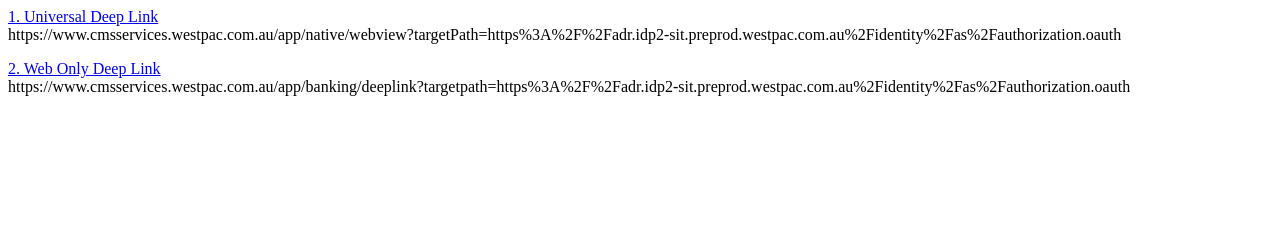
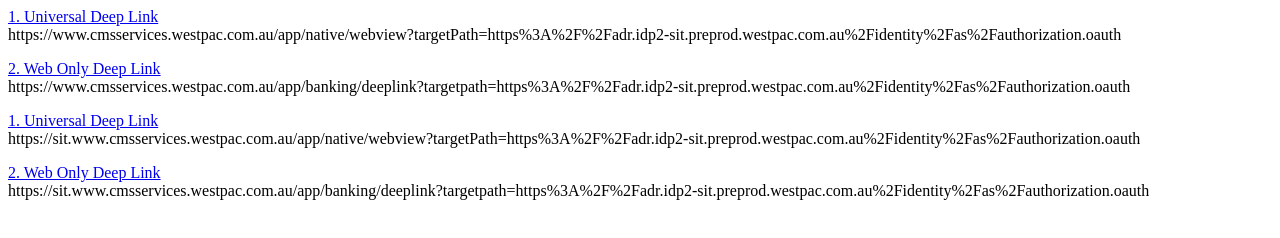
Before and after one commit to jcuiuliwbc/static, a plain HTML site: page index.html in a window 1280 px wide. Drawn offline with Linux system fonts and the light colour scheme.

Commit message:
Update index.html

```diff
--- a/index.html
+++ b/index.html
@@ -5,12 +5,21 @@
         <br />
         https://www.cmsservices.westpac.com.au/app/native/webview?targetPath=https%3A%2F%2Fadr.idp2-sit.preprod.westpac.com.au%2Fidentity%2Fas%2Fauthorization.oauth
         </p>
-
         <p>
         <a href="https://www.cmsservices.westpac.com.au/app/banking/deeplink?targetpath=https%3A%2F%2Fadr.idp2-sit.preprod.westpac.com.au%2Fidentity%2Fas%2Fauthorization.oauth">2. Web Only Deep Link</a>
         <br />
         https://www.cmsservices.westpac.com.au/app/banking/deeplink?targetpath=https%3A%2F%2Fadr.idp2-sit.preprod.westpac.com.au%2Fidentity%2Fas%2Fauthorization.oauth
         </p>
+        <p>
+        <a href="https://sit.www.cmsservices.westpac.com.au/app/native/webview?targetPath=https%3A%2F%2Fadr.idp2-sit.preprod.westpac.com.au%2Fidentity%2Fas%2Fauthorization.oauth">1. Universal Deep Link</a>
+        <br />
+        https://sit.www.cmsservices.westpac.com.au/app/native/webview?targetPath=https%3A%2F%2Fadr.idp2-sit.preprod.westpac.com.au%2Fidentity%2Fas%2Fauthorization.oauth
+        </p>
+        <p>
+        <a href="https://sit.www.cmsservices.westpac.com.au/app/banking/deeplink?targetpath=https%3A%2F%2Fadr.idp2-sit.preprod.westpac.com.au%2Fidentity%2Fas%2Fauthorization.oauth">2. Web Only Deep Link</a>
+        <br />
+        https://sit.www.cmsservices.westpac.com.au/app/banking/deeplink?targetpath=https%3A%2F%2Fadr.idp2-sit.preprod.westpac.com.au%2Fidentity%2Fas%2Fauthorization.oauth
+        </p>
 
     </body>
 </html>
```
